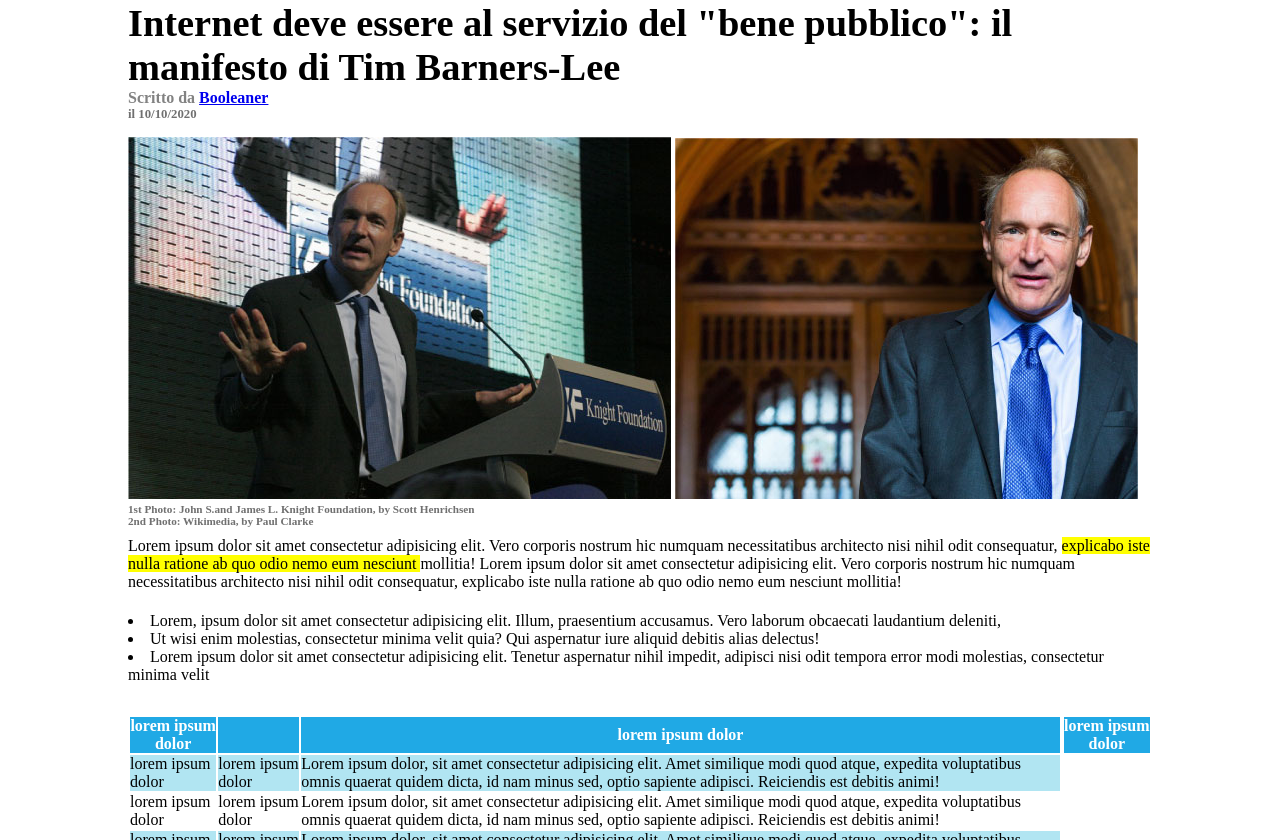
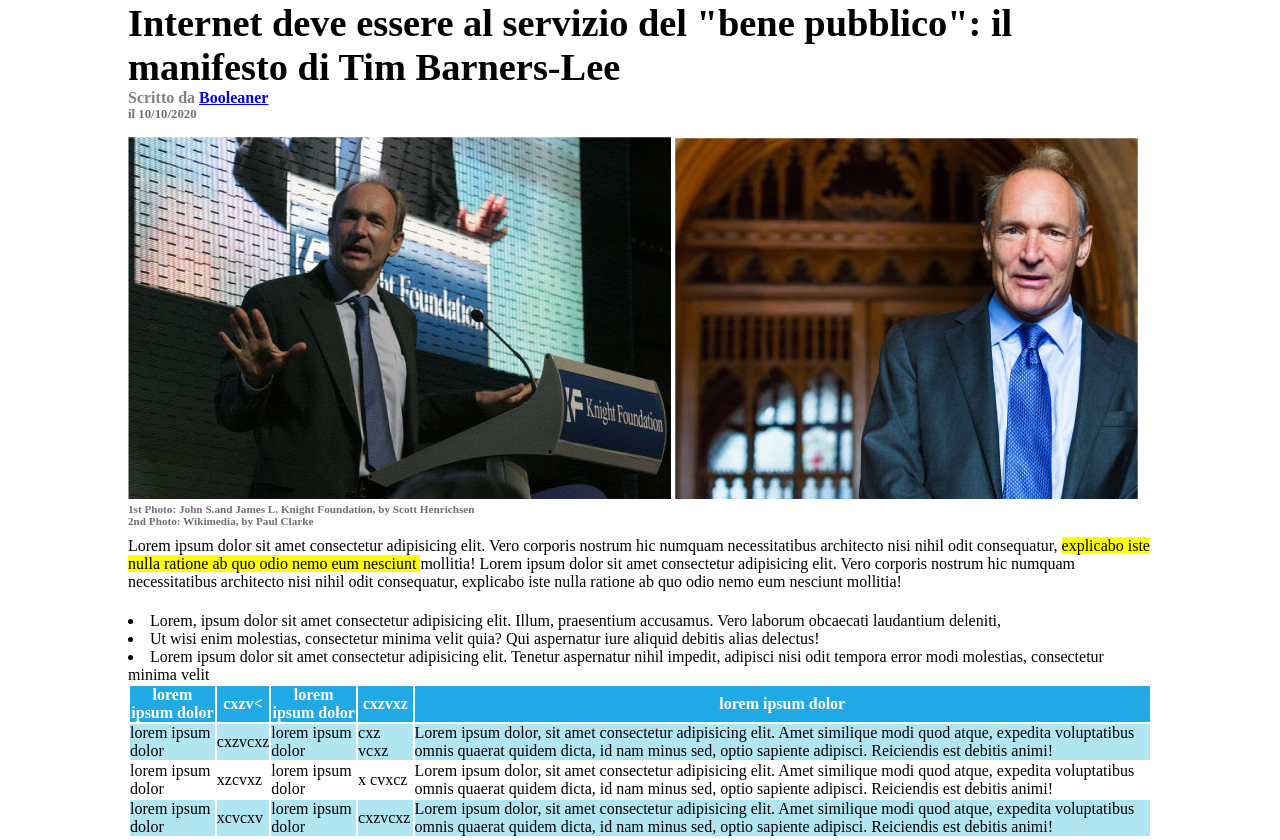
Before and after one commit to ManueldG/html-css-booleaner, a website: page index.html in a window 1280 px wide. Shown: the part 112-952 px from the top of the page. Drawn offline with Linux system fonts and the light colour scheme.

Commit message:
Smadonnando sulla table/border non riconosce border: 0 ;

```diff
--- a/css/style.css
+++ b/css/style.css
@@ -46,17 +46,10 @@ p {
   margin: 1% 0% 2% 0%;
 }
 
-table {
+.tabella td,
+.tabella th {
   border: 0;
   margin-top: 3%;
-}
-
-th {
-  border: 0;
-}
-
-tr {
-  border: 0;
 }
 
 thead {
--- a/index.html
+++ b/index.html
@@ -57,20 +57,22 @@
           molestias, consectetur minima velit
         </li>
       </ul>
-      <table>
+      <table class="tabella">
         <thead>
           <tr>
             <th>lorem ipsum dolor</th>
-            <th></th>
+            <th>cxzv<</th>
             <th>lorem ipsum dolor</th>
-            <th></th>
+            <th>cxzvxz</th>
             <th>lorem ipsum dolor</th>
           </tr>
         </thead>
         <tbody>
           <tr class="evidenziato">
             <td>lorem ipsum dolor</td>
+            <td>cxzvcxz</td>
             <td>lorem ipsum dolor</td>
+            <td>cxz vcxz</td>
             <td>
               Lorem ipsum dolor, sit amet consectetur adipisicing elit. Amet
               similique modi quod atque, expedita voluptatibus omnis quaerat
@@ -80,7 +82,9 @@
           </tr>
           <tr>
             <td>lorem ipsum dolor</td>
+            <td>xzcvxz</td>
             <td>lorem ipsum dolor</td>
+            <td>x cvxcz</td>
             <td>
               Lorem ipsum dolor, sit amet consectetur adipisicing elit. Amet
               similique modi quod atque, expedita voluptatibus omnis quaerat
@@ -90,7 +94,9 @@
           </tr>
           <tr class="evidenziato">
             <td>lorem ipsum dolor</td>
+            <td>xcvcxv</td>
             <td>lorem ipsum dolor</td>
+            <td>cxzvcxz</td>
             <td>
               Lorem ipsum dolor, sit amet consectetur adipisicing elit. Amet
               similique modi quod atque, expedita voluptatibus omnis quaerat
@@ -101,6 +107,8 @@
         </tbody>
         <tfoot>
           <tr>
+            <td></td>
+            <td></td>
             <td></td>
             <td></td>
             <td></td>
```
